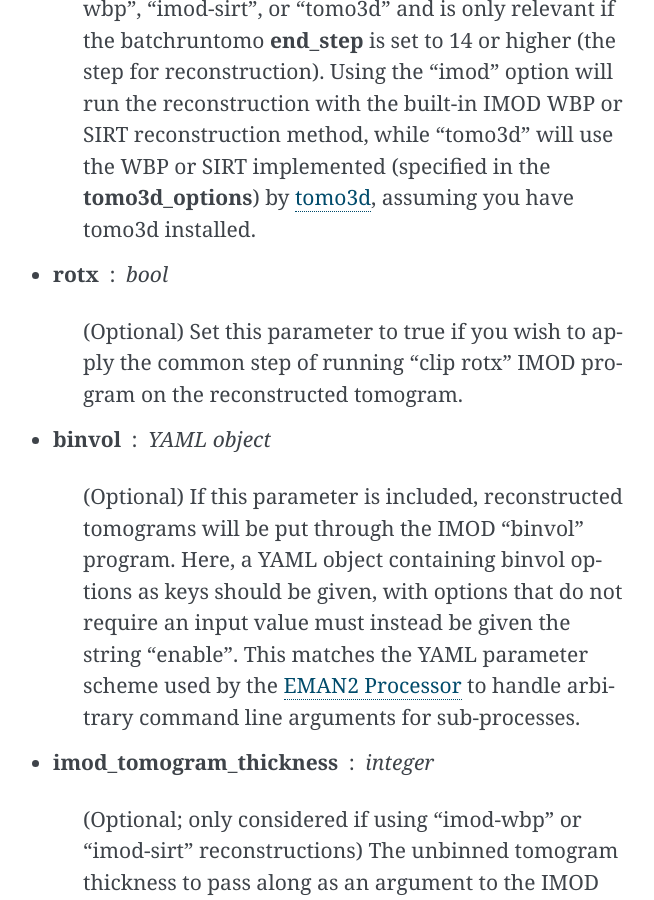
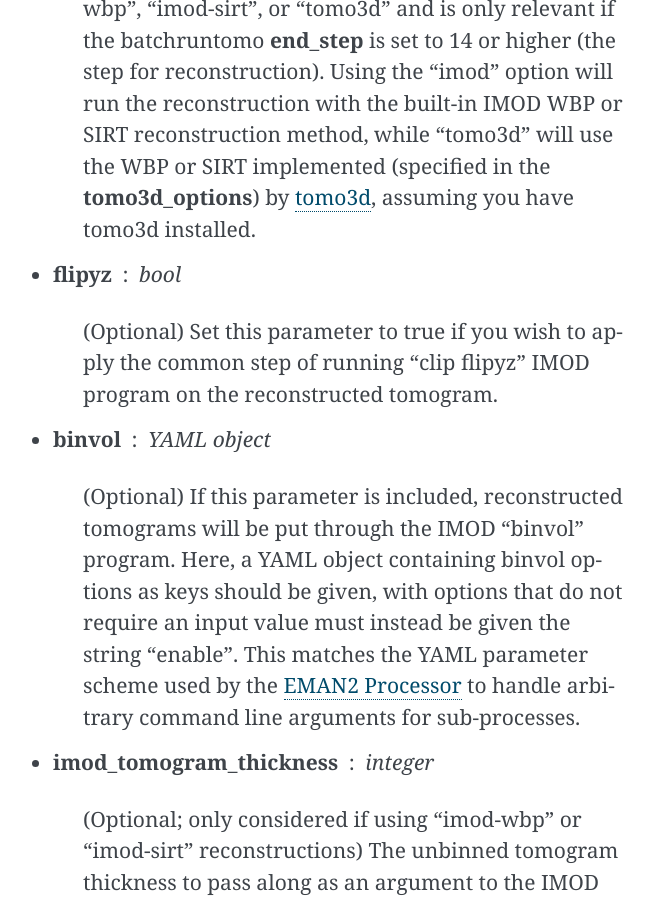
Before and after one commit to kmshin1397/ETSimulations, a Sphinx documentation site: the page built from docs/IMODProcessor.rst, in a window 1280 px wide and 900 px high, scrolled down 4017 px. Shown: the whole window, without its empty margins (457-1111 px from the left). Built offline with Sphinx 7.4.7, drawn with Linux system fonts in a browser that asks for light colours.

Commit message:
Update documentation to show flipyz

```diff
--- a/docs/IMODProcessor.rst
+++ b/docs/IMODProcessor.rst
@@ -15,7 +15,7 @@ The IMOD Processor, found in processors/imod\_processor.py, is implemented to fa
           apix: 0.283,
           fiducial_method: "autofidseed",
           reconstruction_method: "tomo3d",
-          rotx: true,
+          flipyz: true,
           binvol: {
             "binning": 2
           },
@@ -70,8 +70,8 @@ The IMOD Processor, like all others, have the **name** argument ("imod") and an
     * **reconstruction\_method**: string
         (Optional) This parameter can be set to either "imod-wbp", "imod-sirt", or "tomo3d" and is only relevant if the batchruntomo **end\_step** is set to 14 or higher (the step for reconstruction). Using the "imod" option will run the reconstruction with the built-in IMOD WBP or SIRT reconstruction method, while "tomo3d" will use the WBP or SIRT implemented (specified in the **tomo3d\_options**) by `tomo3d <https://sites.google.com/site/3demimageprocessing/tomo3d>`_, assuming you have tomo3d installed.
 
-    * **rotx** : bool
-        (Optional) Set this parameter to true if you wish to apply the common step of running "clip rotx" IMOD program on the reconstructed tomogram.
+    * **flipyz** : bool
+        (Optional) Set this parameter to true if you wish to apply the common step of running "clip flipyz" IMOD program on the reconstructed tomogram.
 
     * **binvol** : YAML object
         (Optional) If this parameter is included, reconstructed tomograms will be put through the IMOD "binvol" program. Here, a YAML object containing binvol options as keys should be given, with options that do not require an input value must instead be given the string "enable". This matches the YAML parameter scheme used by the :ref:`EMAN2 Processor <eman2_processor>` to handle arbitrary command line arguments for sub-processes.
```
